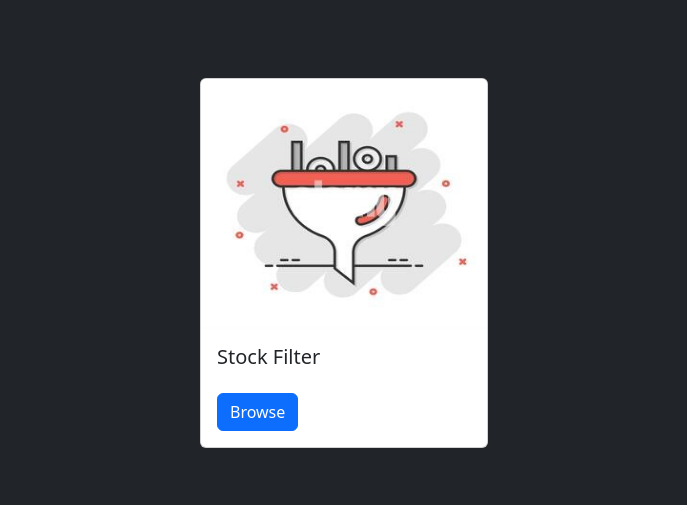
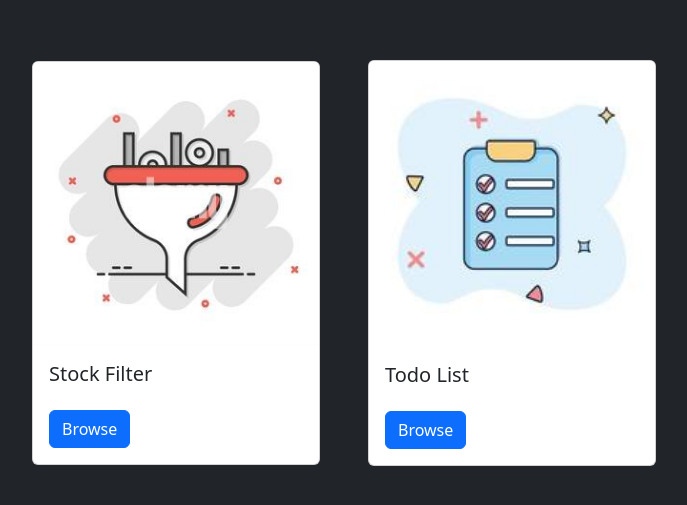
Before and after one commit to AmithRV/hyperx, a Next.js app: page /dashboard in a window 1280 px wide. Shown: the part 137-642 px from the top of the page, without its empty margins (296-983 px from the left). Built offline with nearby package versions, Linux system fonts and the light colour scheme.

Commit message:
todo-list

```diff
--- a/src/app/dashboard/components/ItemCard.jsx
+++ b/src/app/dashboard/components/ItemCard.jsx
@@ -3,24 +3,19 @@ import { useRouter } from 'next/navigation';
 import Button from 'react-bootstrap/Button';
 import Card from 'react-bootstrap/Card';
 
-function ItemCard() {
+function ItemCard({ label = '', image = '', link = '' }) {
   const router = useRouter();
 
   return (
-    <Card style={{ width: '18rem' }}>
-      <Card.Img
-        variant="top"
-        src="./images/filter.jpg"
-        width="250px"
-        height="250px"
-      />
+    <Card style={{ width: '18rem' }} className="mx-4">
+      <Card.Img variant="top" src={image} />
       <Card.Body>
-        <Card.Title>Stock Filter</Card.Title>
+        <Card.Title>{label}</Card.Title>
         <Button
           variant="primary"
           className="mt-3"
           onClick={() => {
-            router.push(`/stock-filter`);
+            router.push(link);
           }}
         >
           Browse
--- a/src/app/dashboard/page.jsx
+++ b/src/app/dashboard/page.jsx
@@ -4,9 +4,30 @@ import '@/styles/dashboard/dashboard.css';
 import ItemCard from './components/ItemCard';
 
 function page() {
+  const items = [
+    {
+      id: 1,
+      label: 'Stock Filter',
+      image: './images/filter.jpg',
+      link: '/stock-filter',
+    },
+    {
+      id: 2,
+      label: 'Todo List',
+      image: './images/todo-list.png',
+      link: '/todo-list',
+    },
+  ];
   return (
     <div className="section-1 bg-dark">
-      <ItemCard />
+      {items.map((item) => (
+        <ItemCard
+          key={item.id}
+          label={item.label}
+          image={item.image}
+          link={item.link}
+        />
+      ))}
     </div>
   );
 }
```
Also changed, not shown: public/images/todo-list.png (added).
